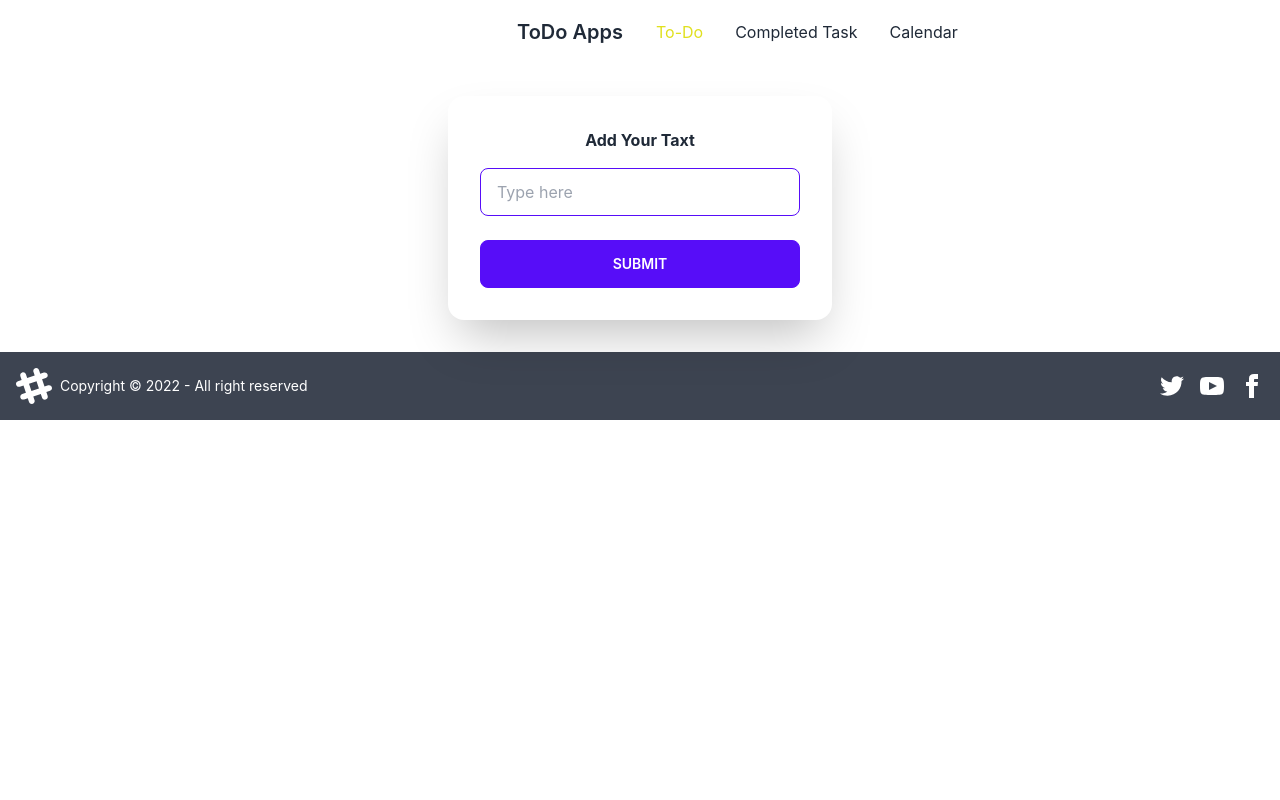
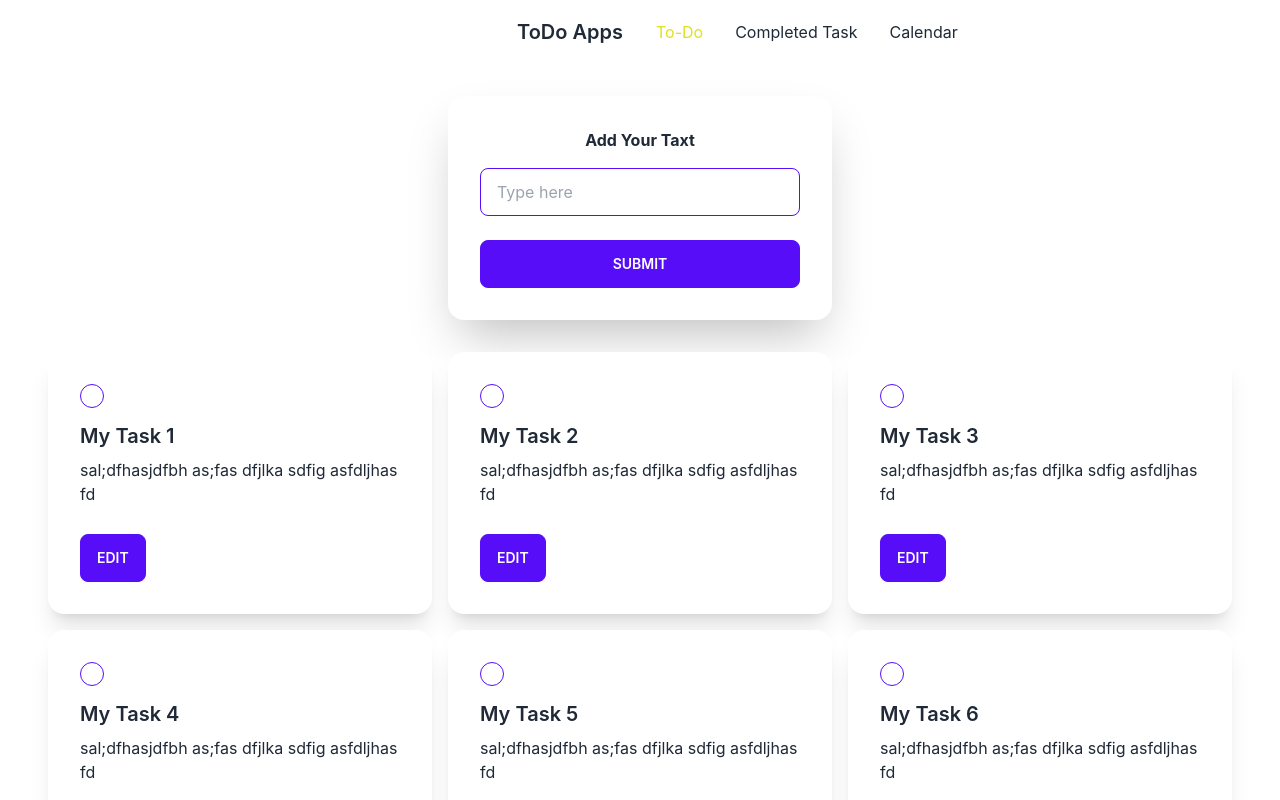
Before and after one commit to minhazul69/Spacial-todo-app, a React (Create React App) app: page / in a window 1280 px wide. Shown: the top 800 px of the page. Built offline with nearby package versions, Linux system fonts and the light colour scheme.

Commit message:
task card added done

```diff
--- /dev/null
+++ b/public/task.json
@@ -0,0 +1,8 @@
+[
+  { "_id": "1", "task": "sal;dfhasjdfbh as;fas dfjlka sdfig asfdljhas fd" },
+  { "_id": "2", "task": "sal;dfhasjdfbh as;fas dfjlka sdfig asfdljhas fd" },
+  { "_id": "3", "task": "sal;dfhasjdfbh as;fas dfjlka sdfig asfdljhas fd" },
+  { "_id": "4", "task": "sal;dfhasjdfbh as;fas dfjlka sdfig asfdljhas fd" },
+  { "_id": "5", "task": "sal;dfhasjdfbh as;fas dfjlka sdfig asfdljhas fd" },
+  { "_id": "5", "task": "sal;dfhasjdfbh as;fas dfjlka sdfig asfdljhas fd" }
+]
--- /dev/null
+++ b/src/Components/Hooks/useTasks.js
@@ -0,0 +1,13 @@
+import { useEffect, useState } from "react";
+
+const useTasks = () => {
+  const [tasks, setTasks] = useState([]);
+  useEffect(() => {
+    fetch("task.json")
+      .then((res) => res.json())
+      .then((data) => setTasks(data));
+  }, [tasks]);
+  return [tasks];
+};
+
+export default useTasks;
--- a/src/Components/To-Do/ToDo.js
+++ b/src/Components/To-Do/ToDo.js
@@ -1,27 +1,25 @@
-import React, { useRef } from "react";
+import React, { useEffect, useRef, useState } from "react";
+import useTasks from "../Hooks/useTasks";
 import "./ToDo.css";
 
 const ToDo = () => {
   const textRef = useRef("");
+  const [tasks] = useTasks();
   const handleTaskAdd = (e) => {
     e.preventDefault();
     const text = textRef.current.value;
     console.log(text);
   };
+
   return (
     <div>
-      <div className="container todo-container">
+      <div className="container mx-auto todo-container">
         <div>
           <div class="card flex-shrink-0 w-full max-w-sm shadow-2xl bg-base-100 m-auto my-8">
             <div class="card-body">
               <form onSubmit={handleTaskAdd}>
                 <div class="form-control">
                   <h3 className="text-center mb-4 font-bold">Add Your Taxt</h3>
-                  {/* <textarea
-                    ref={textRef}
-                    class="textarea textarea-primary"
-                    placeholder="Bio"
-                  ></textarea> */}
                   <input
                     ref={textRef}
                     type="text"
@@ -37,6 +35,47 @@ const ToDo = () => {
               </form>
             </div>
           </div>
+          <div className=" grid grid-cols-1 xl:grid-cols-3 lg:grid-cols-2 sm:grid-cols-2 gap-4 lg:px-12 my-8">
+            {tasks.map((task, index) => (
+              <div className="card w-96 bg-base-100 shadow-xl">
+                <div className="card-body">
+                  <div className="">
+                    <input
+                      type="radio"
+                      name="radio-1"
+                      class="radio radio-primary"
+                    />
+                  </div>
+                  <h2 class="card-title">My Task {index + 1}</h2>
+                  {/* <h2
+                    style={{
+                      textDecoration: strikethrough && "line-through",
+                      color: strikethrough ? "red" : "black",
+                    }}
+                    className="card-title"
+                  >
+                    {name}
+                  </h2> */}
+                  <p
+                  // style={{
+                  //   textDecoration: strikethrough && "line-through",
+                  //   color: strikethrough ? "red" : "black",
+                  // }}
+                  >
+                    {task.task}
+                  </p>
+                  <div className="card-actions justify-between mt-5">
+                    <button
+                      //   onClick={() => handleDeleteService(task._id)}
+                      className="btn btn-primary"
+                    >
+                      Edit
+                    </button>
+                  </div>
+                </div>
+              </div>
+            ))}
+          </div>
         </div>
       </div>
     </div>
```
